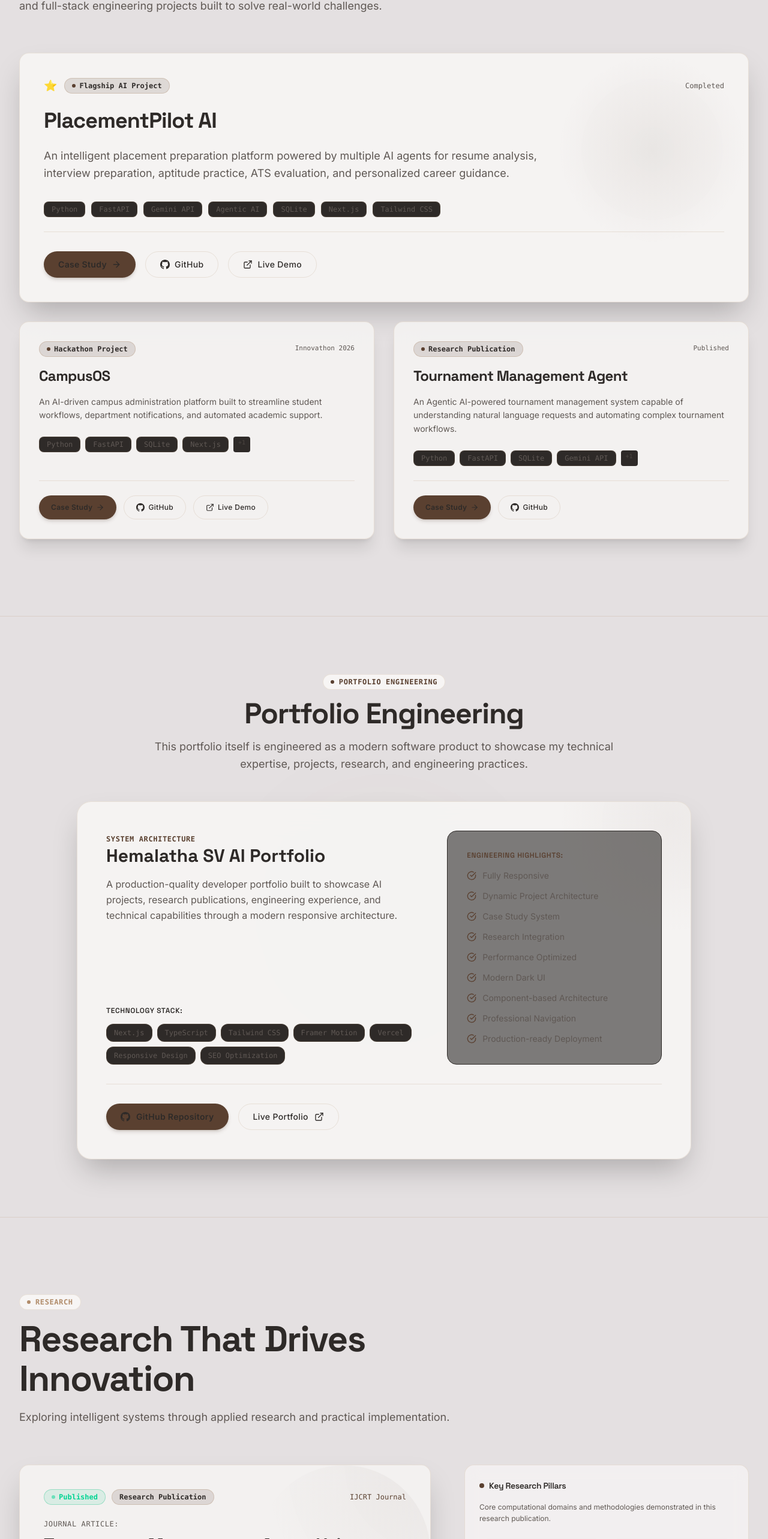
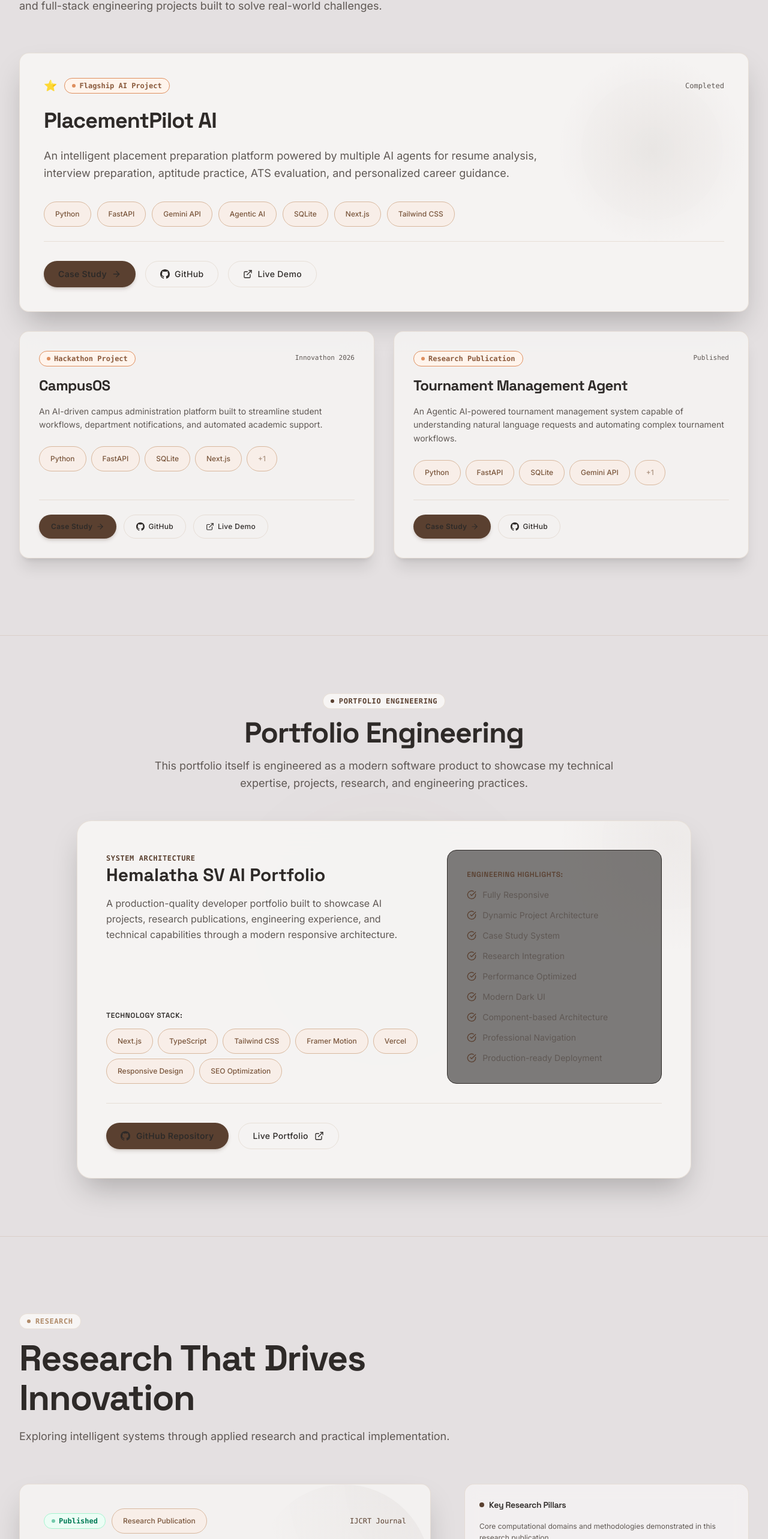
Before and after one commit to HemalathaSV/hemalatha-sv, a Next.js app: page / in a window 1280 px wide. Shown: the part 2076-4642 px from the top of the page at 60% size. Built offline with nearby package versions, Linux system fonts and the light colour scheme.

Commit message:
style: redesign tags, badges, and chips to outlined luxury pill style

```diff
--- a/components/projects/TechStack.tsx
+++ b/components/projects/TechStack.tsx
@@ -26,7 +26,7 @@ export function TechStack({ project }: TechStackProps) {
             {project.technologies.map((tech, index) => (
               <div
                 key={index}
-                className="px-4 py-2 rounded-xl bg-[#F7F5F4] border border-[#B18C6A]/20 font-mono text-sm font-semibold text-[#5A4030] shadow-sm hover:border-[#B18C6A]/65 transition-colors"
+                className="inline-flex items-center justify-center px-[18px] py-[12px] rounded-full bg-[#F8EEE8] border border-[#D8B89E] text-xs font-medium text-[#7A563C] hover:bg-[#B18C6A] hover:text-white hover:border-[#B18C6A] transition-all duration-300 ease-in-out"
               >
                 {tech}
               </div>
--- a/components/research/ResearchCard.tsx
+++ b/components/research/ResearchCard.tsx
@@ -65,7 +65,7 @@ export function ResearchCard({ publication }: ResearchCardProps) {
           {publication.highlights.map((h, i) => (
             <span
               key={i}
-              className="px-2.5 py-1 rounded-lg bg-[#2E2A28] border border-[#B18C6A]/20 text-xs font-mono text-[#5F5854]"
+              className="inline-flex items-center justify-center px-[18px] py-[12px] rounded-full bg-[#F8EEE8] border border-[#D8B89E] text-xs font-medium text-[#7A563C] hover:bg-[#B18C6A] hover:text-white hover:border-[#B18C6A] transition-all duration-300 ease-in-out"
             >
               {h}
             </span>
--- a/components/resume/ResumeViewer.tsx
+++ b/components/resume/ResumeViewer.tsx
@@ -92,7 +92,7 @@ export function ResumeViewer() {
                 ].map((skill, i) => (
                   <span
                     key={i}
-                    className="px-3 py-1 rounded-lg bg-[#2E2A28] border border-[#B18C6A]/20 text-xs font-mono text-[#5F5854]"
+                    className="inline-flex items-center justify-center px-[18px] py-[12px] rounded-full bg-[#F8EEE8] border border-[#D8B89E] text-xs font-medium text-[#7A563C] hover:bg-[#B18C6A] hover:text-white hover:border-[#B18C6A] transition-all duration-300 ease-in-out"
                   >
                     {skill}
                   </span>
--- a/components/sections/engineering/CategoryBadge.tsx
+++ b/components/sections/engineering/CategoryBadge.tsx
@@ -8,9 +8,9 @@ interface CategoryBadgeProps {
 export function CategoryBadge({ category, className = "" }: CategoryBadgeProps) {
   return (
     <span
-      className={`inline-flex items-center gap-1.5 px-3 py-1 rounded-full text-xs font-mono font-semibold bg-[#5A4030]/15 text-[#2E2A28] border border-[#B18C6A]/30 ${className}`}
+      className={`inline-flex items-center gap-1.5 px-3 py-1 rounded-full text-xs font-mono font-semibold bg-[#FFF4EC] text-[#8A5A3C] border border-[#DE8F5F] ${className}`}
     >
-      <span className="h-1.5 w-1.5 rounded-full bg-[#5A4030]" />
+      <span className="h-1.5 w-1.5 rounded-full bg-[#DE8F5F]" />
       {category}
     </span>
   );
--- a/components/sections/engineering/PortfolioEngineeringSection.tsx
+++ b/components/sections/engineering/PortfolioEngineeringSection.tsx
@@ -106,7 +106,7 @@ export function PortfolioEngineeringSection() {
                     {techStack.map((tech, i) => (
                       <span
                         key={i}
-                        className="px-3 py-1.5 rounded-xl bg-[#2E2A28] border border-[#B18C6A]/20 text-xs font-mono text-[#5F5854] hover:border-[#B18C6A]/30 transition-colors"
+                        className="inline-flex items-center justify-center px-[18px] py-[12px] rounded-full bg-[#F8EEE8] border border-[#D8B89E] text-xs font-medium text-[#7A563C] hover:bg-[#B18C6A] hover:text-white hover:border-[#B18C6A] transition-all duration-300 ease-in-out"
                       >
                         {tech}
                       </span>
--- a/components/sections/engineering/ProjectCard.tsx
+++ b/components/sections/engineering/ProjectCard.tsx
@@ -55,7 +55,7 @@ export function ProjectCard({ project }: ProjectCardProps) {
             <TechnologyChip key={i} label={tech} />
           ))}
           {project.technologies.length > 4 && (
-            <span className="px-2 py-0.5 rounded bg-[#2E2A28] text-[10px] font-mono text-[#5F5854]/60">
+            <span className="inline-flex items-center justify-center px-[18px] py-[12px] rounded-full bg-[#F8EEE8] border border-[#D8B89E] text-xs font-medium text-[#7A563C]/60">
               +{project.technologies.length - 4}
             </span>
           )}
--- a/components/sections/engineering/TechnologyChip.tsx
+++ b/components/sections/engineering/TechnologyChip.tsx
@@ -8,7 +8,7 @@ interface TechnologyChipProps {
 export function TechnologyChip({ label, className = "" }: TechnologyChipProps) {
   return (
     <span
-      className={`px-3 py-1 rounded-lg bg-[#2E2A28] border border-[#B18C6A]/20 text-xs font-mono font-medium text-[#5F5854] hover:text-[#B18C6A] hover:border-[#B18C6A]/65 transition-colors duration-200 ${className}`}
+      className={`inline-flex items-center justify-center px-[18px] py-[12px] rounded-full bg-[#F8EEE8] border border-[#D8B89E] text-xs font-medium text-[#7A563C] hover:bg-[#B18C6A] hover:text-white hover:border-[#B18C6A] transition-all duration-300 ease-in-out ${className}`}
     >
       {label}
     </span>
--- a/components/sections/learning/CertificationCard.tsx
+++ b/components/sections/learning/CertificationCard.tsx
@@ -50,7 +50,7 @@ export function CertificationCard({ certificate }: CertificationCardProps) {
           {certificate.skills.map((skill, index) => (
             <span
               key={index}
-              className="px-2 py-0.5 rounded bg-[#2E2A28] border border-[#B18C6A]/20 text-[10px] font-mono text-[#5F5854]"
+              className="inline-flex items-center justify-center px-[18px] py-[12px] rounded-full bg-[#F8EEE8] border border-[#D8B89E] text-xs font-medium text-[#7A563C] hover:bg-[#B18C6A] hover:text-white hover:border-[#B18C6A] transition-all duration-300 ease-in-out"
             >
               {skill}
             </span>
--- a/components/sections/learning/SkillBadge.tsx
+++ b/components/sections/learning/SkillBadge.tsx
@@ -8,7 +8,7 @@ interface SkillBadgeProps {
 export function SkillBadge({ label, className = "" }: SkillBadgeProps) {
   return (
     <span
-      className={`px-3 py-1.5 rounded-lg bg-[#2E2A28] border border-[#B18C6A]/20 text-xs font-mono font-medium text-[#5F5854] hover:text-[#5A4030] hover:border-[#B18C6A]/65 transition-colors duration-200 ${className}`}
+      className={`inline-flex items-center justify-center px-[18px] py-[12px] rounded-full bg-[#F8EEE8] border border-[#D8B89E] text-xs font-medium text-[#7A563C] hover:bg-[#B18C6A] hover:text-white hover:border-[#B18C6A] transition-all duration-300 ease-in-out ${className}`}
     >
       {label}
     </span>
--- a/components/sections/research/PublicationBadge.tsx
+++ b/components/sections/research/PublicationBadge.tsx
@@ -14,13 +14,13 @@ export function PublicationBadge({
   return (
     <div className={`flex flex-wrap items-center gap-2.5 ${className}`}>
       {/* Status Badge */}
-      <span className="inline-flex items-center gap-1.5 px-3 py-1 rounded-full text-xs font-mono font-semibold bg-emerald-500/10 text-emerald-400 border border-emerald-500/30">
-        <span className="h-1.5 w-1.5 rounded-full bg-emerald-400 animate-pulse" />
+      <span className="inline-flex items-center gap-1.5 px-3 py-1 rounded-full text-xs font-mono font-semibold bg-emerald-50 text-emerald-700 border border-emerald-200">
+        <span className="h-1.5 w-1.5 rounded-full bg-emerald-600 animate-pulse" />
         {status}
       </span>
 
       {/* Category Badge */}
-      <span className="inline-flex items-center gap-1.5 px-3 py-1 rounded-full text-xs font-mono font-semibold bg-[#5A4030]/15 text-[#2E2A28] border border-[#B18C6A]/30">
+      <span className="inline-flex items-center justify-center px-[18px] py-[12px] rounded-full text-xs font-medium bg-[#F8EEE8] border border-[#D8B89E] text-[#7A563C] hover:bg-[#B18C6A] hover:text-white hover:border-[#B18C6A] transition-all duration-300 ease-in-out">
         {category}
       </span>
     </div>
```
Also changed, not shown: components/portfolio/ProjectCard.tsx (+4 -3 lines).
